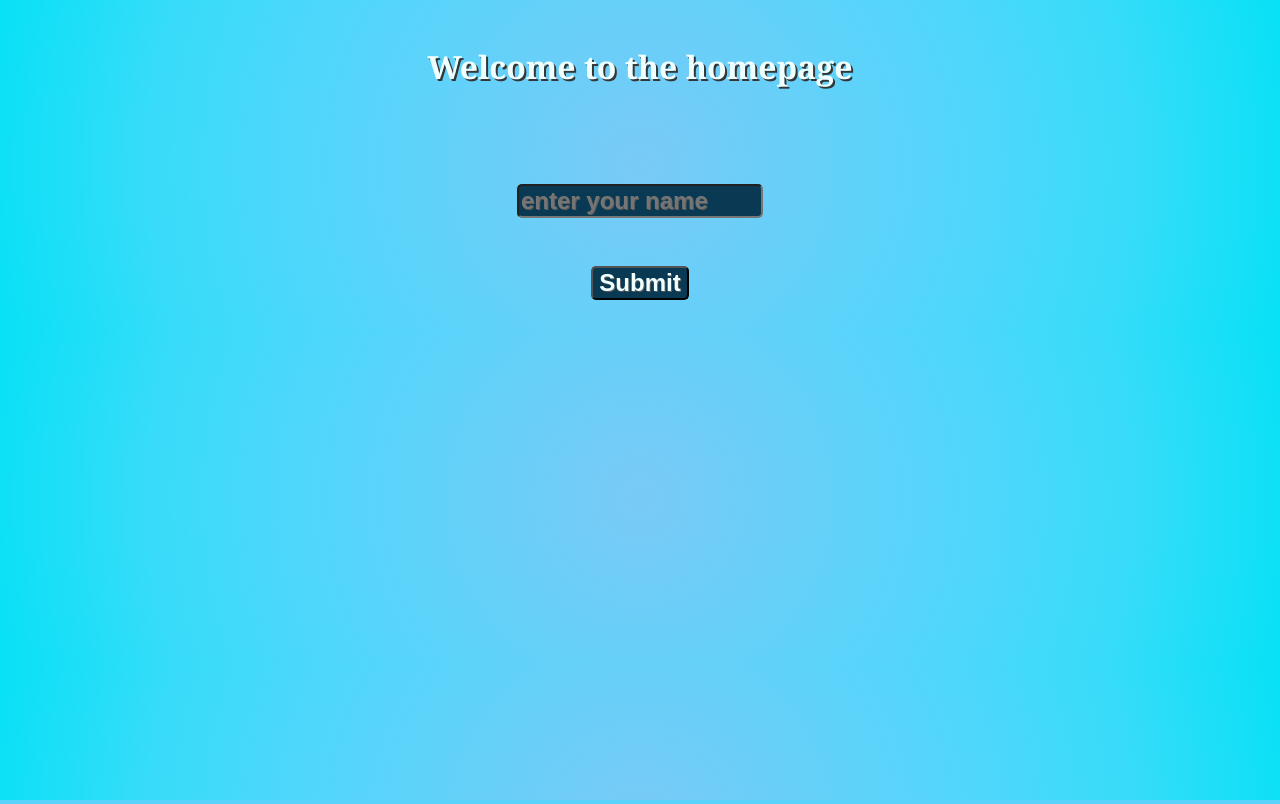
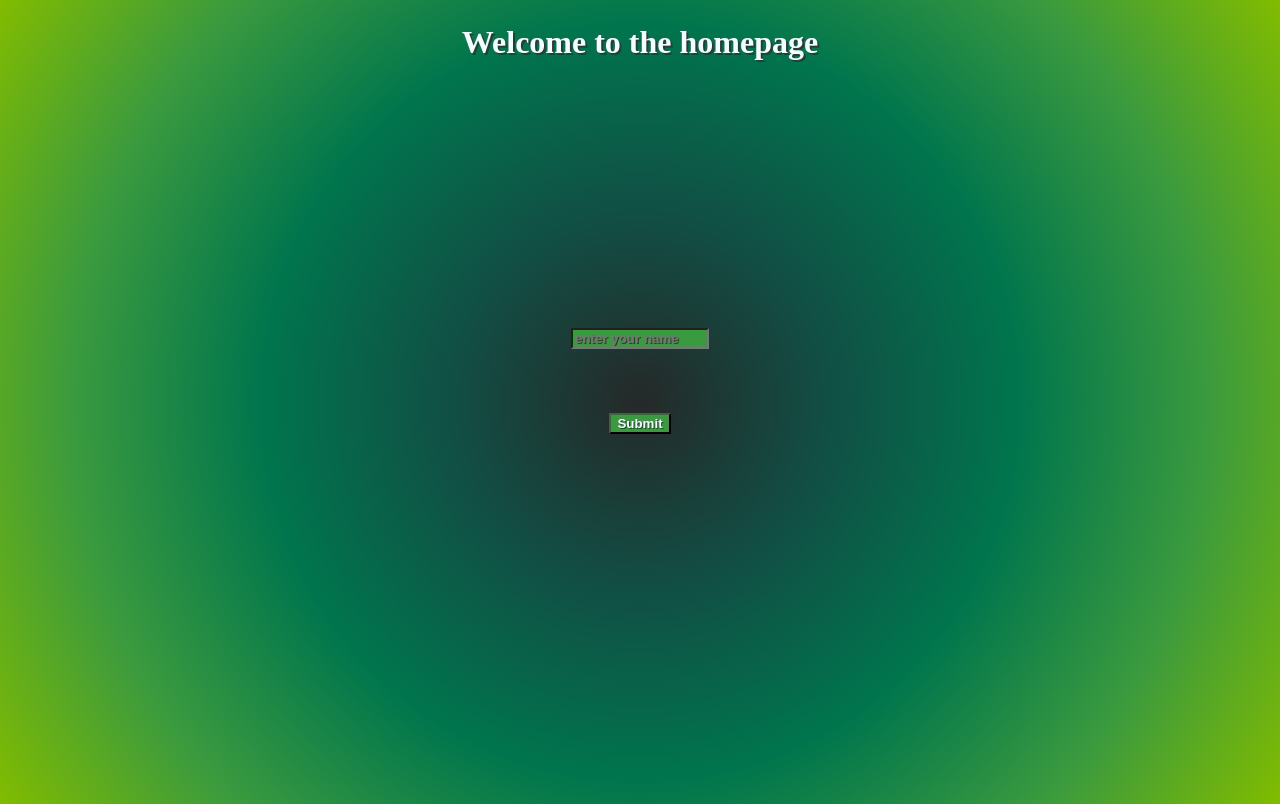
Before and after one commit to thibault-Merelle/Ansible, a Flask app: page / in a window 1280 px wide. Run offline with Flask 2, Linux system fonts and the light colour scheme.

Commit message:
upgrade README && styles.css

```diff
--- a/static/css/style.css
+++ b/static/css/style.css
@@ -1,41 +1,36 @@
 body{
-    background-image: radial-gradient(circle, #79caf6, #66d0f9, #51d6fb, #36dcf9, #07e1f6);
-    font-family:Georgia, 'Times New Roman', Times, serif;
-}
-
-h1{
-    padding:1.5rem;
-    overflow:auto;
+    background-image: radial-gradient(circle, #252929, #114f45, #00754d, #3a9a3e, #82bc00);
 }
 
 h1, h2{
     text-align: center;
     color: azure;
     text-shadow: 2px 2px #353636;
-    font-weight: bold;
+    margin-top: 1.5rem;
 }
 
 form{
-    margin-top: 3rem;
+    margin-top: 235px;
 }
 
 
 .wrapper{
     margin: 0 auto;
+    color: azure;
+    text-shadow: 2px 2px #353636;
     margin-top: 1rem;
+    height: 500px;
 }
 
 
-button, input, a:link{
-    background-color: #093953;
+button, input, a{
+    background-color: #3a9a3e;
     text-decoration: none;
     color: azure;
-    font-size: x-large;
     font-weight: bold;
-    text-shadow: 1px 1px #5b5c5c;
-    margin-top: 1.5rem;
-    margin-bottom: 1.5rem;
-    border-radius: 5px;
+    text-shadow: 1px 1px #353636;
+    margin-top: 2rem;
+    margin-bottom: 2rem;
 }
 
 #max_log{
```
Also changed, not shown: README.md.
